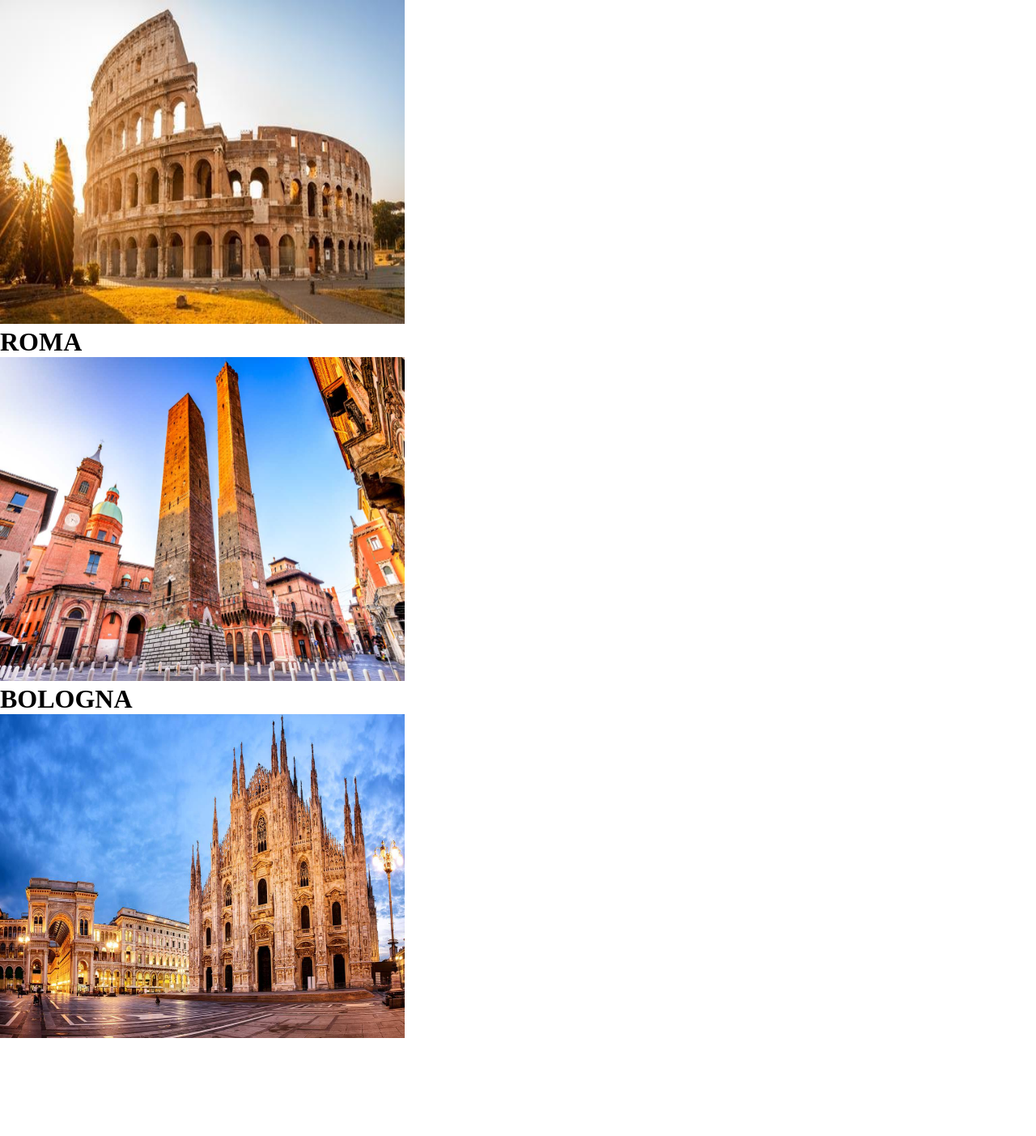
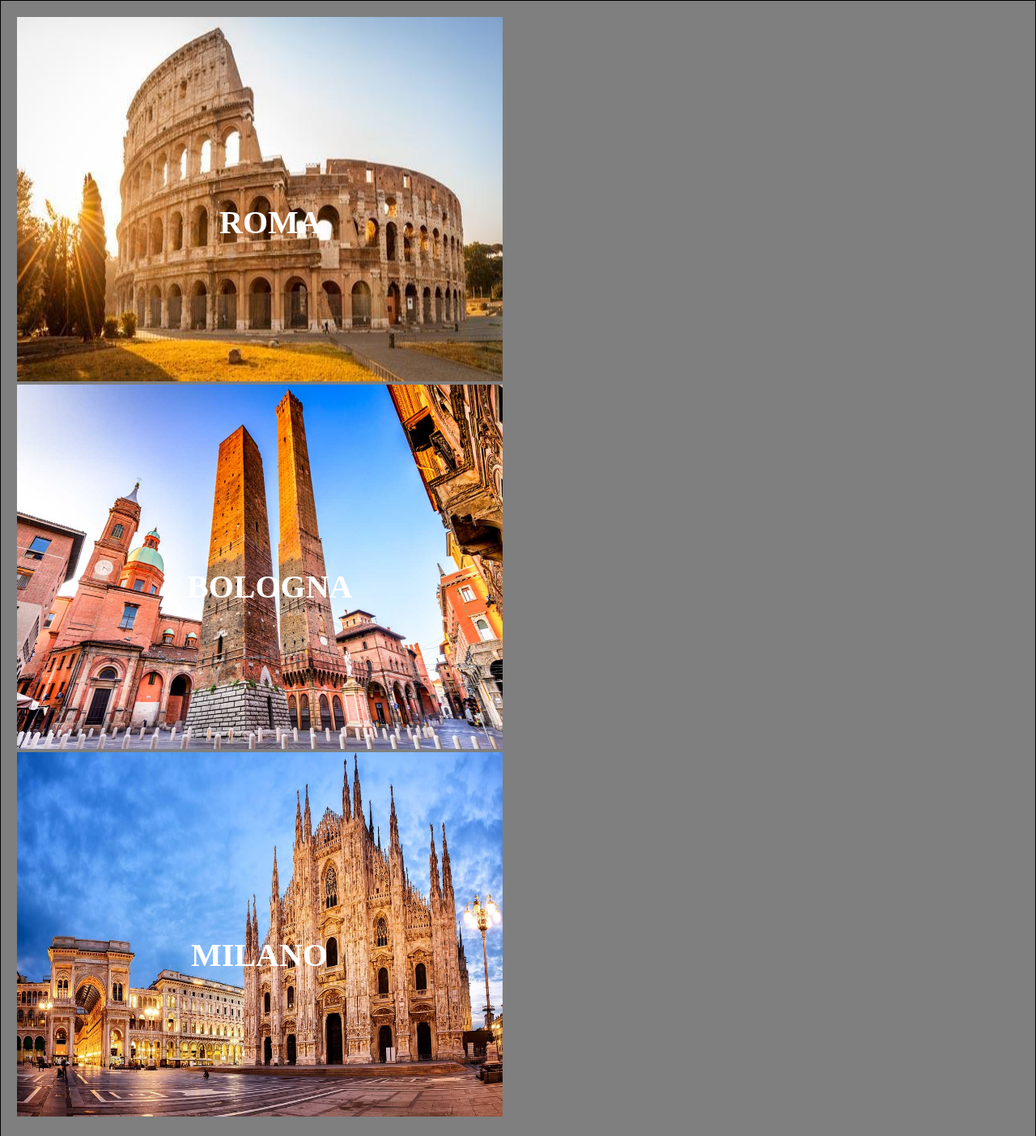
Before and after one commit to fabioalberici/htmlcss-airbnb, a plain HTML site: page index.html in a window 1280 px wide. Shown: the whole page at 81% size. Before the commit the page ends 1286 px from the top, so only its background shows below. Drawn offline with Linux system fonts and the light colour scheme.

Commit message:
posizionamento scritte, ma senza regole viste oggi. Riscontro difficoltà

```diff
--- a/css/style.css
+++ b/css/style.css
@@ -1,32 +1,55 @@
 /*INIZIO RESET */
 * {
-  margin: 0px;
-  padding: 0px;
+  margin: 0;
+  padding: 0;
   box-sizing: border-box;
 }
 /*FINE RESET*/
 /*foto citta*/
-.romafoto {
-  width: 500px;
-  height: 400px;
+.container {
+  width: 100%;
+  padding: 20px;
+  background: white;
+  border: 1px solid black;
   position: relative;
+  background-color: rgba(0, 0, 0, 0.3);
 }
-.bolofoto {
-  width: 500px;
-  height: 400px;
-  position: relative;
+.fotoroma {
+  width: 600px;
+  height: 450px;
+  background-color: rgba(0, 0, 0, 0.2);
 }
-.milanofoto {
-  width: 500px;
-  height: 400px;
-  position: relative;
+.fotobolo {
+  width: 600px;
+  height: 450px;
+  background-color: rgba(0, 0, 0, 0.2);
 }
-/*fine fotocittà*/
-.milanoscritta{
-  text-align: center;
+.fotomilano {
+  width: 600px;
+  height: 450px;
+  background-color: rgba(0, 0, 0, 0.2);
+}
+.scrittaroma {
+  color: white;
   position: absolute;
-  left: 50%;
-  top: 50%;
-  transform: translate(-50%, -50%);
+  left: 270px;
+  top: 250px;
+  font-size: 40px;
+}
+.scrittabolo {
   color: white;
+  position: absolute;
+  left: 230px;
+  font-size: 40px;
+  top: 700px;
 }
+.scrittamilano {
+  color: white;
+  position: absolute;
+  left: 235px;
+  font-size: 40px;
+  bottom: 200px;
+}
+.container {
+  background-color: rgba(0, 0, 0, 0.5);
+}
--- a/index.html
+++ b/index.html
@@ -3,24 +3,26 @@
   <head>
     <meta charset="utf-8">
     <title>airbnb</title>
-    <link rel="stylesheet" href="css/style.css"
+    <link rel="stylesheet" href="css/style.css">
   </head>
   <body>
      <!-- INIZIO CONTAINER -->
     <div class="container">
       <div class="roma">
-        <img class="romafoto" src="img/roma.jpg">
-        <h1>ROMA</h1>
+        <img class="fotoroma"src="img/roma.jpg">
+        <h2 class="scrittaroma">ROMA</h2>
+      </div>
+      <div class="bologna">
+            <img class="fotobolo"src="img/bologna.jpg">
+            <h2 class="scrittabolo">BOLOGNA</h2>
+      </div>
+      <div class="milano">
+        <img class="fotomilano"src="img/milano.jpg">
+        <h2 class="scrittamilano">MILANO</h2>
+
+
     </div>
-    <div class="bologna">
-        <img class="bolofoto" src="img/bologna.jpg">
-        <h1>BOLOGNA</h1>
-    </div>
-    <div class="milano">
-      <img class="milanofoto" src="img/milano.jpg">
-      <h1 class="milanoscritta">MILANO</h1>
-    </div>
-    </div>
+
  <!--FINE CONTAINER -->
   </body>
 </html>
```
